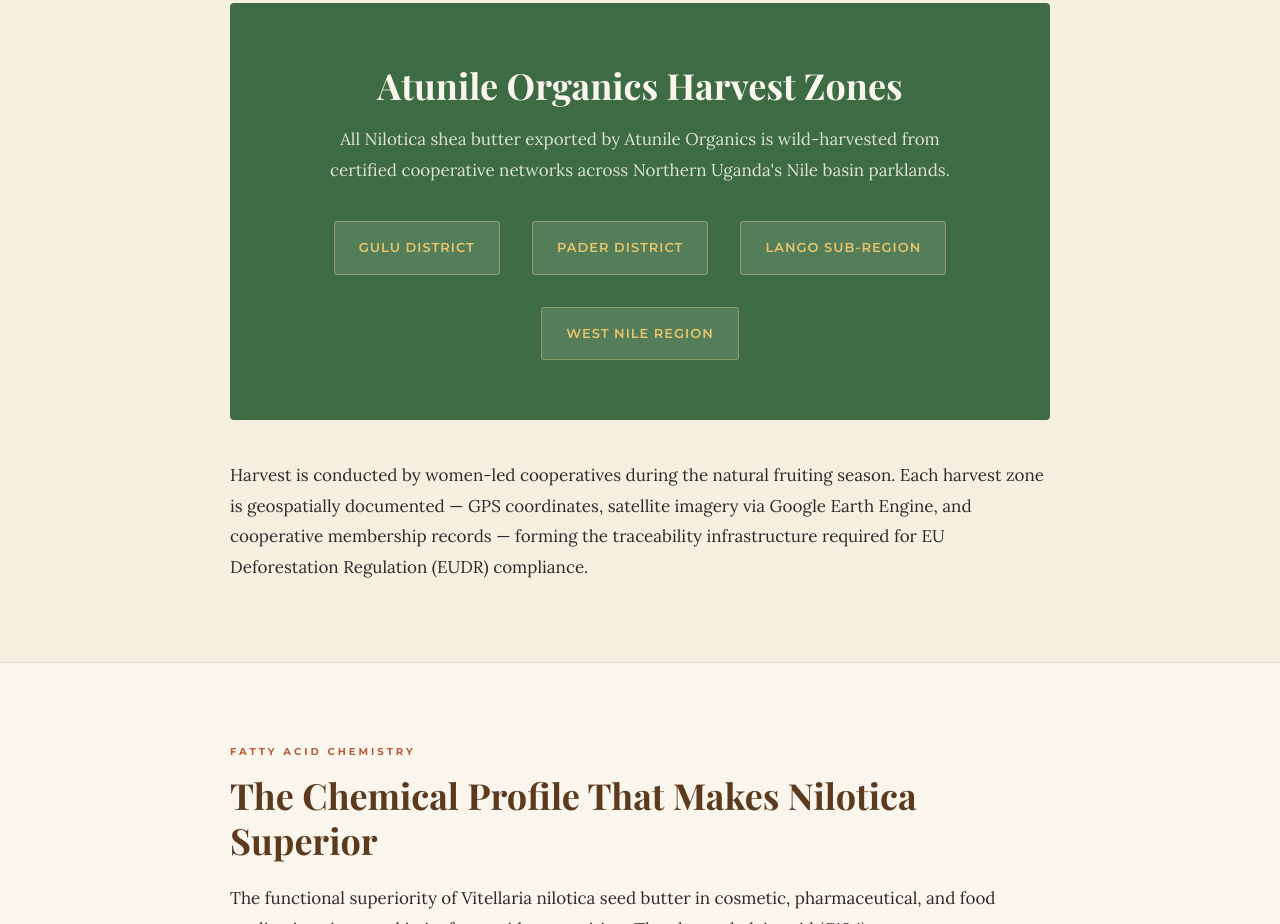
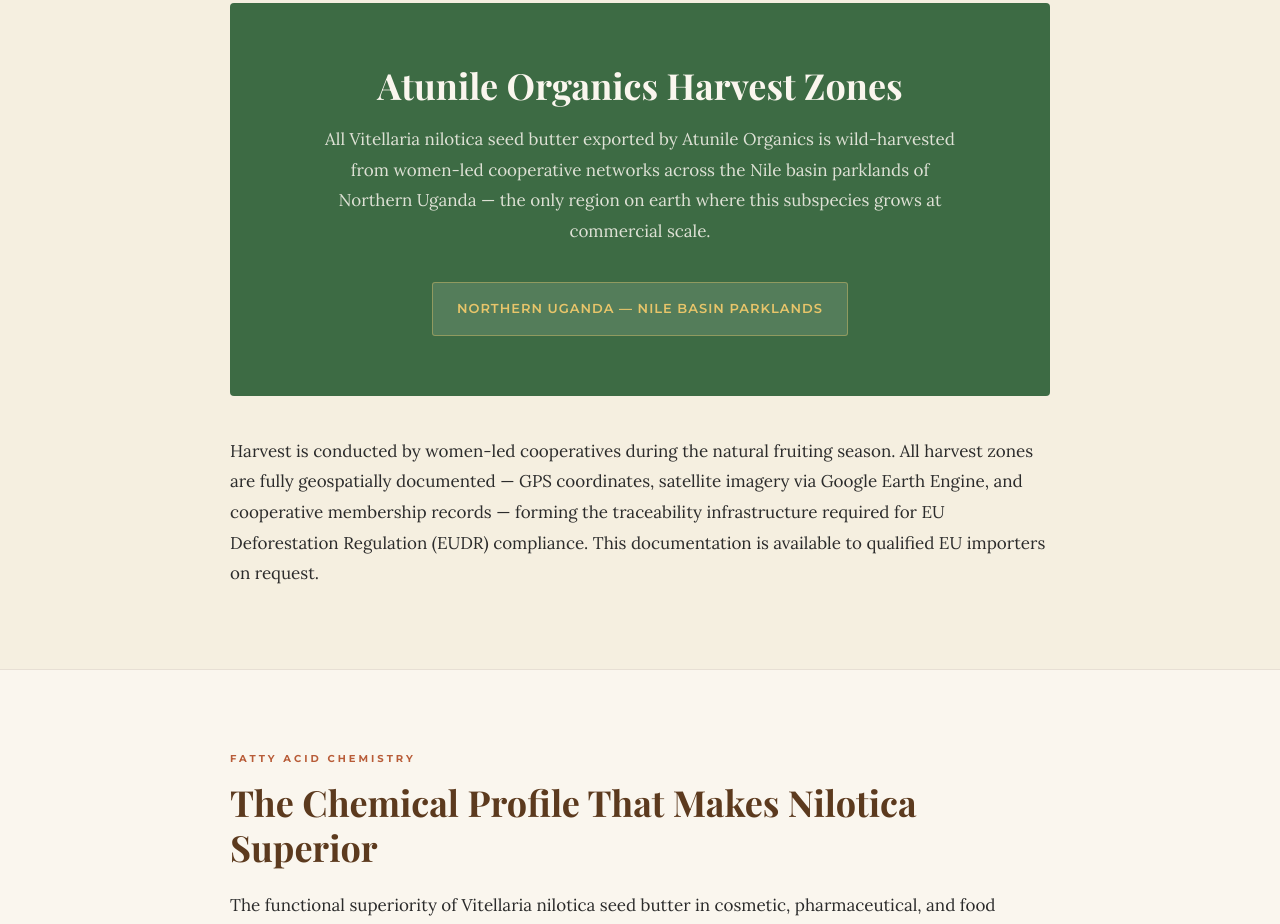
Before and after one commit to redfincasas/atunileorganics_website, a plain HTML site: page nilotica.html in a window 1280 px wide. Shown: the part 2520-3444 px from the top of the page. Drawn offline with nearby package versions, Linux system fonts and the light colour scheme; a web font is replaced by a local one.

Commit message:
Add files via upload

```diff
--- a/nilotica.html
+++ b/nilotica.html
@@ -544,16 +544,13 @@
 
     <div class="geo-block">
       <h2>Atunile Organics Harvest Zones</h2>
-      <p>All Nilotica shea butter exported by Atunile Organics is wild-harvested from certified cooperative networks across Northern Uganda's Nile basin parklands.</p>
+      <p>All Vitellaria nilotica seed butter exported by Atunile Organics is wild-harvested from women-led cooperative networks across the Nile basin parklands of Northern Uganda — the only region on earth where this subspecies grows at commercial scale.</p>
       <div class="geo-zones">
-        <span class="geo-zone">Gulu District</span>
-        <span class="geo-zone">Pader District</span>
-        <span class="geo-zone">Lango Sub-Region</span>
-        <span class="geo-zone">West Nile Region</span>
+        <span class="geo-zone">Northern Uganda — Nile Basin Parklands</span>
       </div>
     </div>
 
-    <p>Harvest is conducted by women-led cooperatives during the natural fruiting season. Each harvest zone is geospatially documented — GPS coordinates, satellite imagery via Google Earth Engine, and cooperative membership records — forming the traceability infrastructure required for EU Deforestation Regulation (EUDR) compliance.</p>
+    <p>Harvest is conducted by women-led cooperatives during the natural fruiting season. All harvest zones are fully geospatially documented — GPS coordinates, satellite imagery via Google Earth Engine, and cooperative membership records — forming the traceability infrastructure required for EU Deforestation Regulation (EUDR) compliance. This documentation is available to qualified EU importers on request.</p>
   </div>
 </section>
 
@@ -809,7 +806,7 @@
   <h2>Request Samples or Technical Documentation</h2>
   <p>COA, product specification sheet, EUDR traceability documentation, and export samples are available on request for qualified buyers.</p>
   <a href="mailto:atukwatseb@atunileorganics.com" class="cta-btn">Request a Sample</a>
-  <a href="/faq.html" class="cta-btn outline">Buyer FAQ →</a>
+  <a href="/faq" class="cta-btn outline">Buyer FAQ →</a>
 </div>
 
 <footer>
```
